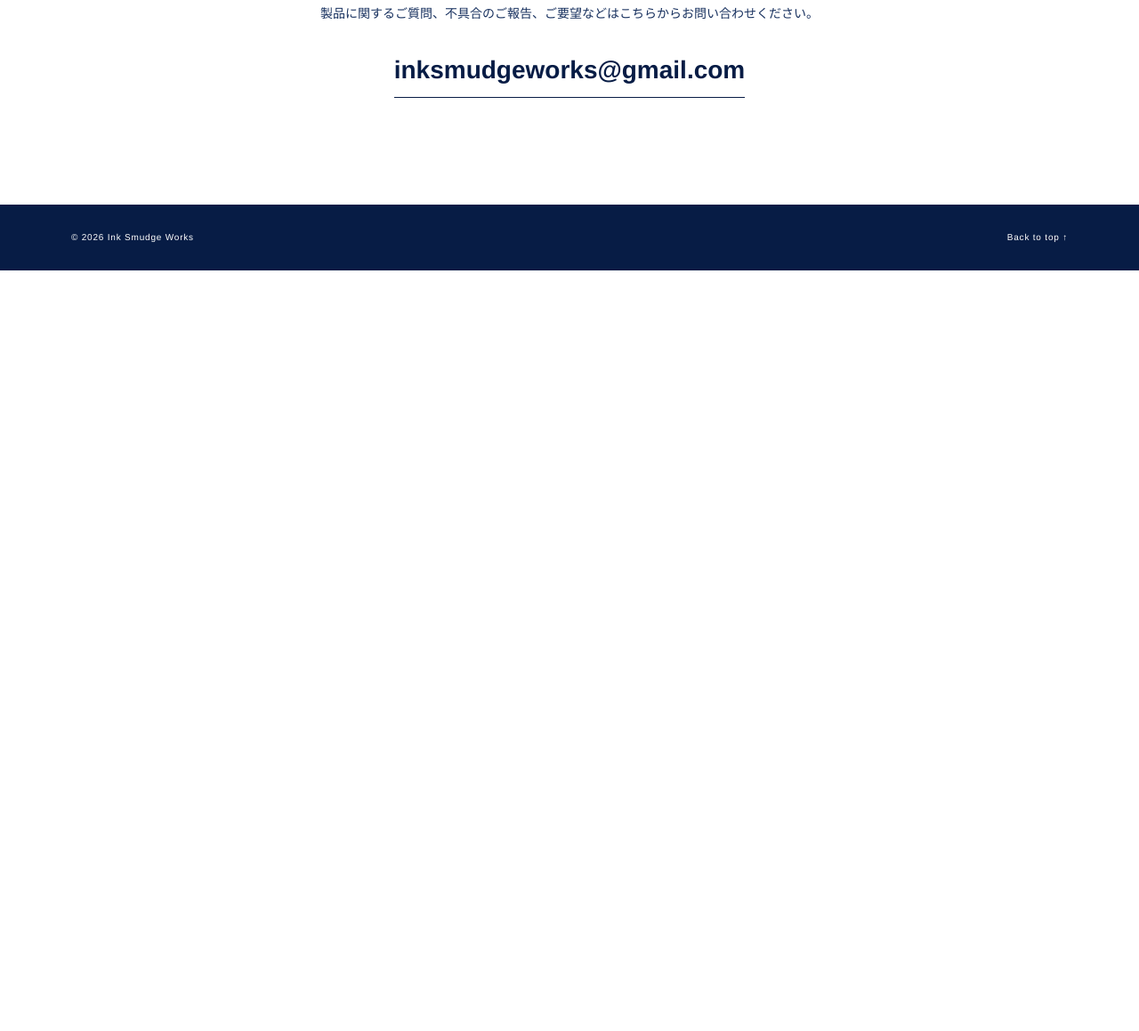
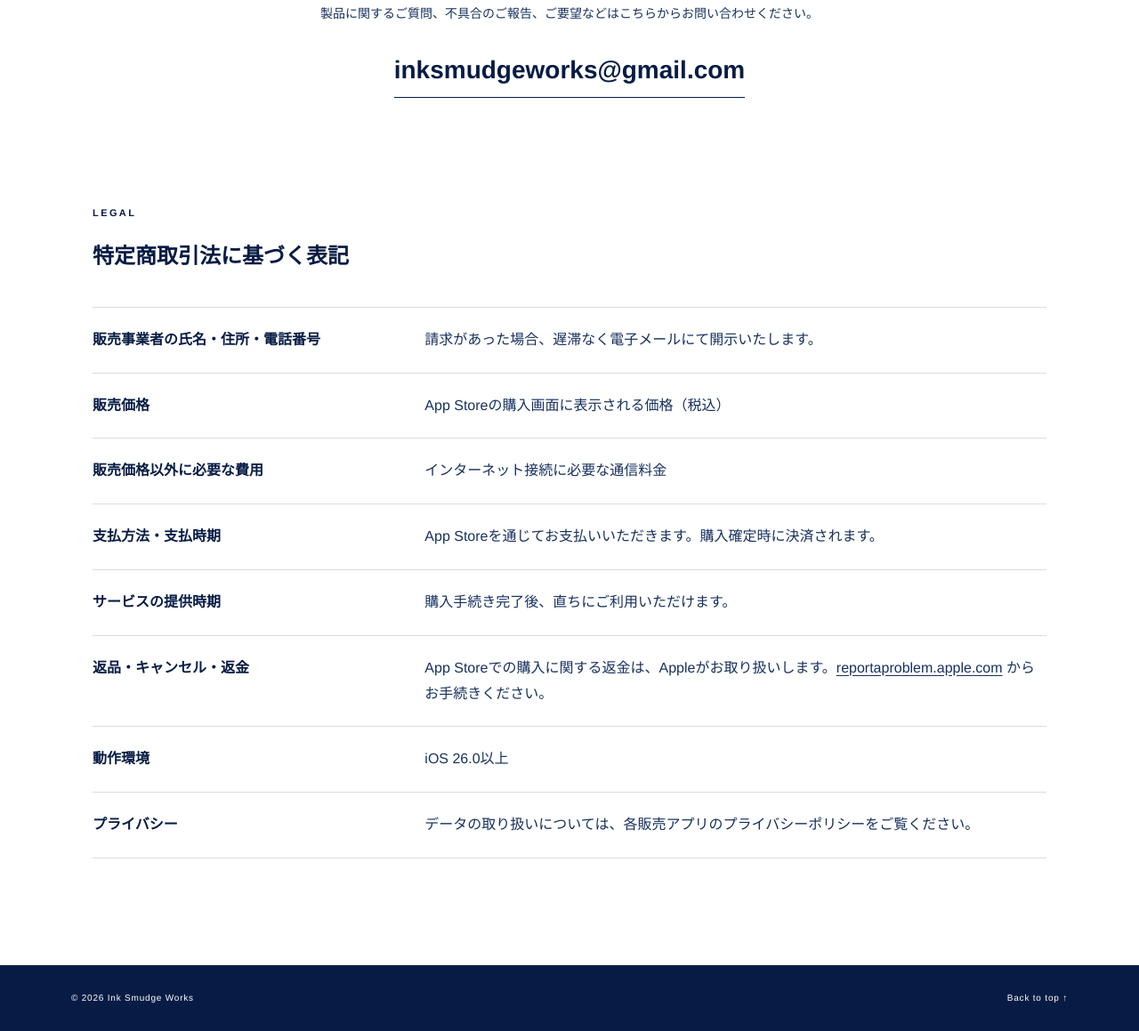
Before and after one commit to inksmudgeworks/ink-smudge-works, a plain HTML site: page index.html in a window 1280 px wide. Shown: the part 2607-3766 px from the top of the page at 89% size. Before the commit the page ends 2911 px from the top, so only its background shows below. Drawn offline with Linux system fonts and the light colour scheme.

Commit message:
特定商取引法に基づく表記を追加

```diff
--- a/index.html
+++ b/index.html
@@ -147,6 +147,45 @@
         <p>製品に関するご質問、不具合のご報告、ご要望などはこちらからお問い合わせください。</p>
         <a href="mailto:inksmudgeworks@gmail.com">inksmudgeworks@gmail.com</a>
       </section>
+
+      <section class="legal" aria-labelledby="legal-title">
+        <p class="eyebrow">LEGAL</p>
+        <h2 id="legal-title">特定商取引法に基づく表記</h2>
+        <dl class="legal-list">
+          <div>
+            <dt>販売事業者の氏名・住所・電話番号</dt>
+            <dd>請求があった場合、遅滞なく電子メールにて開示いたします。</dd>
+          </div>
+          <div>
+            <dt>販売価格</dt>
+            <dd>App Storeの購入画面に表示される価格（税込）</dd>
+          </div>
+          <div>
+            <dt>販売価格以外に必要な費用</dt>
+            <dd>インターネット接続に必要な通信料金</dd>
+          </div>
+          <div>
+            <dt>支払方法・支払時期</dt>
+            <dd>App Storeを通じてお支払いいただきます。購入確定時に決済されます。</dd>
+          </div>
+          <div>
+            <dt>サービスの提供時期</dt>
+            <dd>購入手続き完了後、直ちにご利用いただけます。</dd>
+          </div>
+          <div>
+            <dt>返品・キャンセル・返金</dt>
+            <dd>App Storeでの購入に関する返金は、Appleがお取り扱いします。<a href="https://reportaproblem.apple.com/" target="_blank" rel="noopener noreferrer">reportaproblem.apple.com</a> からお手続きください。</dd>
+          </div>
+          <div>
+            <dt>動作環境</dt>
+            <dd>iOS 26.0以上</dd>
+          </div>
+          <div>
+            <dt>プライバシー</dt>
+            <dd>データの取り扱いについては、各販売アプリのプライバシーポリシーをご覧ください。</dd>
+          </div>
+        </dl>
+      </section>
     </main>
 
     <footer>
--- a/styles.css
+++ b/styles.css
@@ -302,6 +302,28 @@ h1 {
   text-decoration: none;
 }
 
+.legal {
+  max-width: var(--max-width);
+  margin: 0 auto;
+  padding: 0 24px 120px;
+}
+.legal h2 { margin-bottom: 36px; }
+.legal-list { margin: 0; }
+.legal-list > div {
+  display: grid;
+  grid-template-columns: minmax(220px, 1fr) 2fr;
+  gap: 24px;
+  padding: 22px 0;
+  border-top: 1px solid rgba(23, 39, 67, .16);
+}
+.legal-list > div:last-child { border-bottom: 1px solid rgba(23, 39, 67, .16); }
+.legal-list dt { font-weight: 700; }
+.legal-list dd {
+  margin: 0;
+  color: var(--navy-soft);
+}
+.legal-list a { text-underline-offset: 3px; }
+
 footer {
   display: flex;
   justify-content: space-between;
@@ -354,6 +376,8 @@ footer a { text-decoration: none; }
   .description { font-size: 12px; }
   .store-links { display: grid; }
   .contact { padding-block: 90px; }
+  .legal { padding-bottom: 90px; }
+  .legal-list > div { grid-template-columns: 1fr; gap: 8px; }
   footer { display: block; text-align: center; }
   footer a { display: inline-block; margin-top: 12px; }
 }
```
